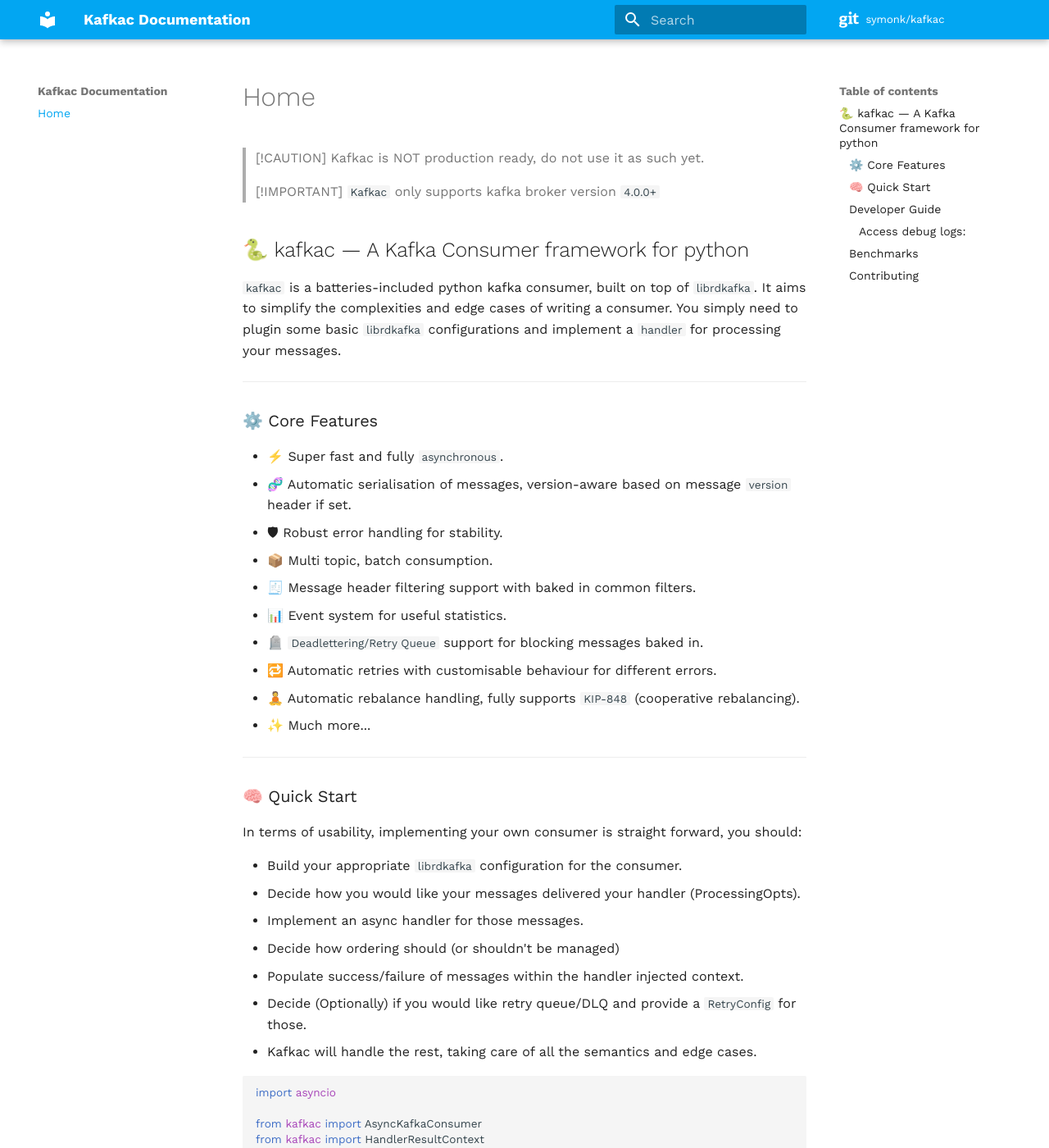
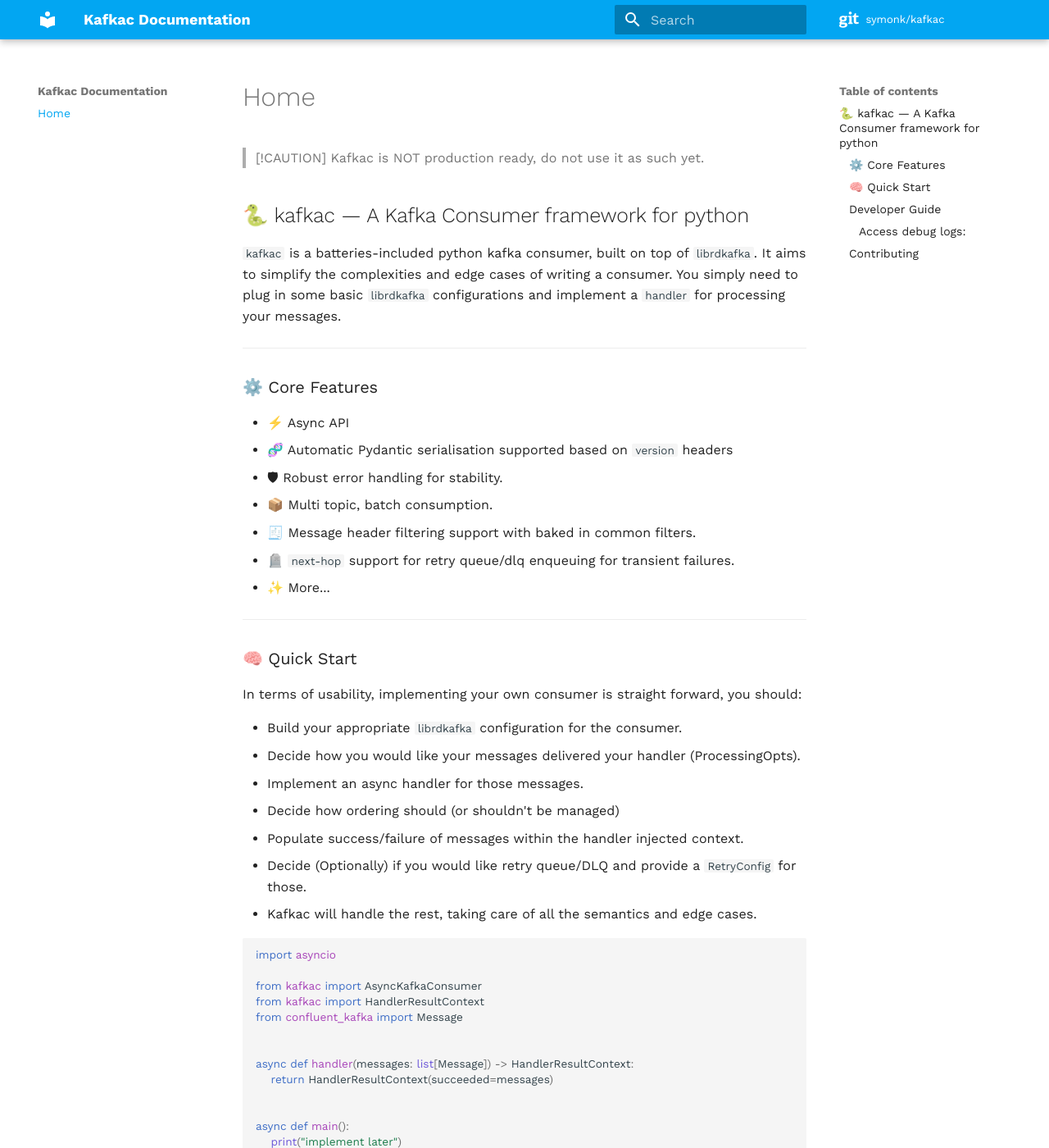
Before and after one commit to symonk/kafkac, an MkDocs documentation site: the page built from docs/index.md, in a window 1280 px wide and 1400 px high. Shown: the whole window at 82% size. Built offline with MkDocs 1.6.1 and Material for MkDocs 9.7.7, drawn with Linux system fonts in a browser that asks for light colours; comment, search, counter and statistics services are not loaded; some of the changed text lies outside the part shown.

Commit message:
remove `DLQ` references from docs

```diff
--- a/docs/index.md
+++ b/docs/index.md
@@ -1,29 +1,23 @@
 > [!CAUTION]
 > Kafkac is NOT production ready, do not use it as such yet.
-
-> [!IMPORTANT]
-> `Kafkac` only supports kafka broker version `4.0.0+`
 
 ## 🐍 kafkac — A Kafka Consumer framework for python
 
 `kafkac` is a batteries-included python kafka consumer, built on top of `librdkafka`.  It aims to simplify
-the complexities and edge cases of writing a consumer.  You simply need to plugin some basic `librdkafka`
+the complexities and edge cases of writing a consumer.  You simply need to plug in some basic `librdkafka`
 configurations and implement a `handler` for processing your messages.
 
 ---
 
 ### ⚙️ Core Features
 
-- ⚡️ Super fast and fully `asynchronous`.
-- 🧬 Automatic serialisation of messages, version-aware based on message `version` header if set.
+- ⚡️ Async API
+- 🧬 Automatic Pydantic serialisation supported based on `version` headers
 - 🛡 Robust error handling for stability.
 - 📦 Multi topic, batch consumption.
 - 🧾 Message header filtering support with baked in common filters.
-- 📊 Event system for useful statistics.
-- 🪦 `Deadlettering/Retry Queue` support for blocking messages baked in.
-- 🔁 Automatic retries with customisable behaviour for different errors.
-- 🧘 Automatic rebalance handling, fully supports `KIP-848` (cooperative rebalancing).
-- ✨ Much more...
+- 🪦 `next-hop` support for retry queue/dlq enqueuing for transient failures.
+- ✨ More...
 
 ---
 
@@ -79,15 +73,6 @@
 
 ---
 
-### Benchmarks
-
-Below are some benchmarks that preload various levels of messages onto a topic, run a `kafkac` consumer to
-process those messages, writing the messages to another topic, confirming all the messages are accounted for.
-
-// TODO
-
----
-
 ### Contributing
 
 The project uses `testcontainers` to run an actual `kafka` container throughout integration tests to ensure it
```
